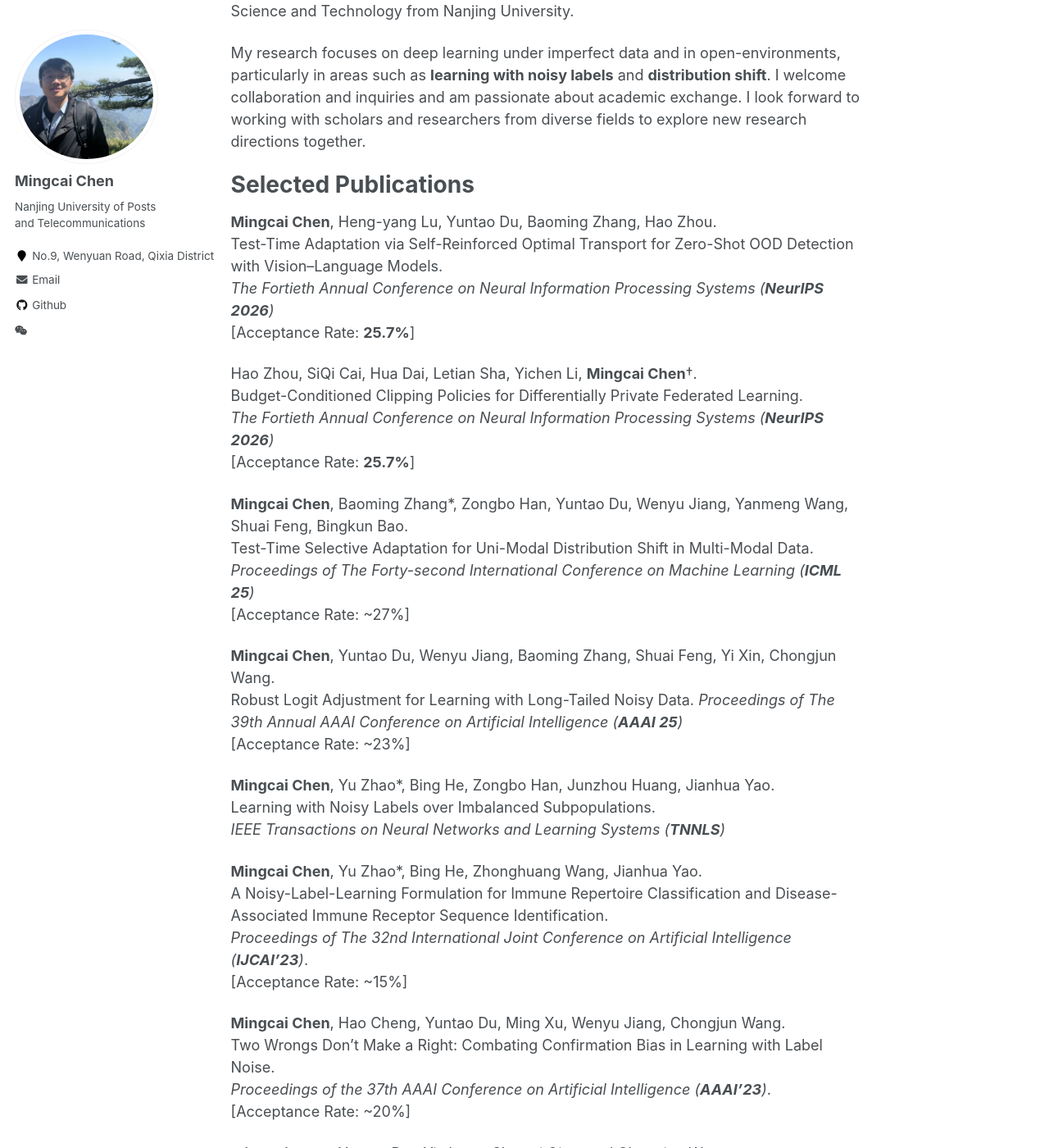
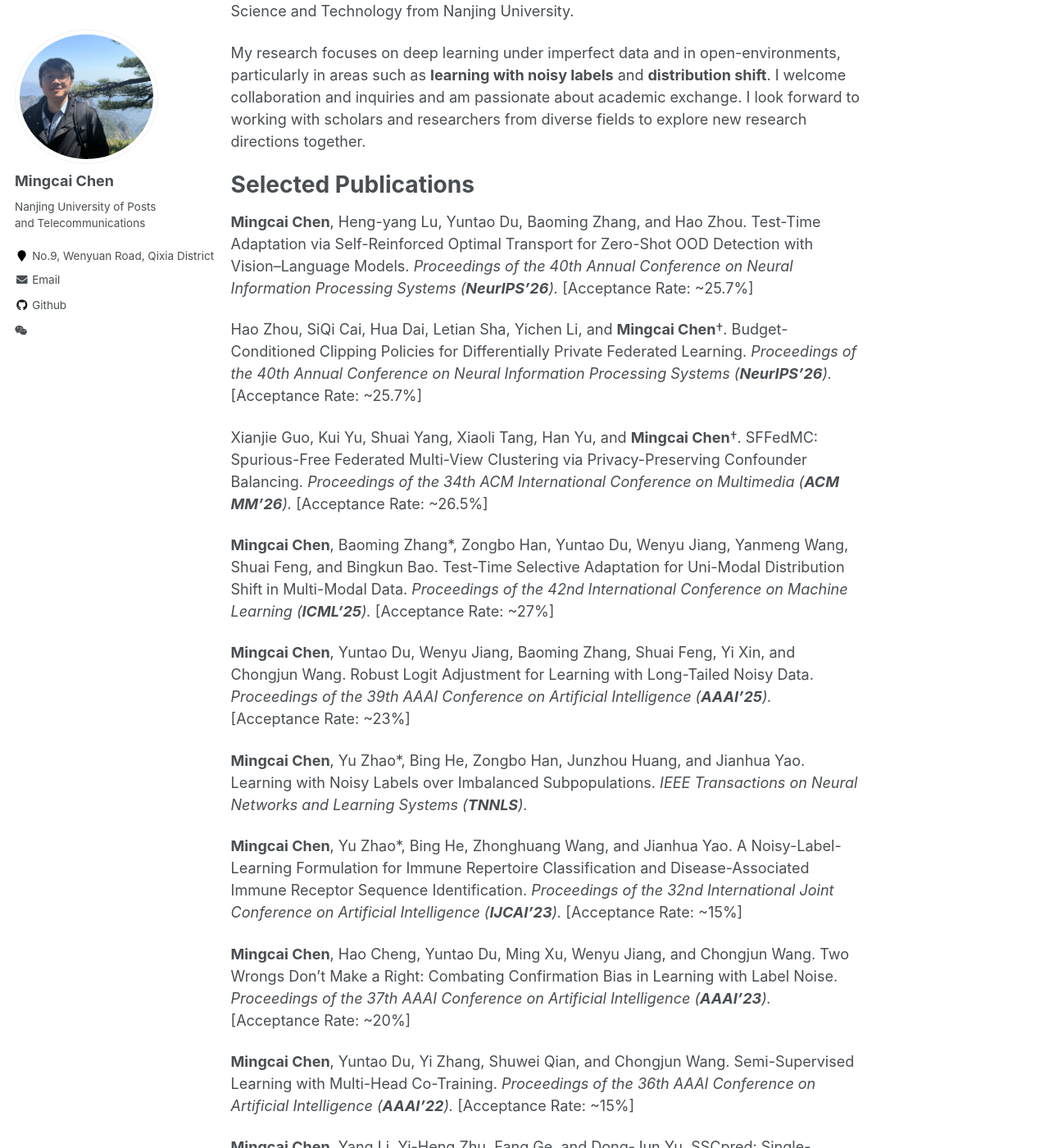
Before and after one commit to chenmc1996/chenmc1996.github.io, a Jekyll site: the page built from _pages/about.md, in a window 1280 px wide and 1400 px high, scrolled down 214 px. Shown: the whole window at 82% size. Built offline with Jekyll 4.4.1, drawn with Linux system fonts in a browser that asks for light colours; some of the changed text lies outside the part shown.

Commit message:
Revise publication list formatting and details
Updated publication entries with corrected author formatting and conference details.

```diff
--- a/_pages/about.md
+++ b/_pages/about.md
@@ -19,68 +19,72 @@ My research focuses on deep learning under imperfect data and in open-environmen
 Selected Publications
 ======
 
-**Mingcai Chen**, Heng-yang Lu, Yuntao Du, Baoming Zhang, Hao Zhou.
+**Mingcai Chen**, Heng-yang Lu, Yuntao Du, Baoming Zhang, and Hao Zhou.
 Test-Time Adaptation via Self-Reinforced Optimal Transport for Zero-Shot OOD Detection with Vision–Language Models.
-*The Fortieth Annual Conference on Neural Information Processing Systems (**NeurIPS 2026**)*
-[Acceptance Rate: **25.7%**]
+*Proceedings of the 40th Annual Conference on Neural Information Processing Systems (**NeurIPS'26**).*
+[Acceptance Rate: ~25.7%]
 
-Hao Zhou, SiQi Cai, Hua Dai, Letian Sha, Yichen Li, **Mingcai Chen**†.
+Hao Zhou, SiQi Cai, Hua Dai, Letian Sha, Yichen Li, and **Mingcai Chen**†.
 Budget-Conditioned Clipping Policies for Differentially Private Federated Learning.
-*The Fortieth Annual Conference on Neural Information Processing Systems (**NeurIPS 2026**)*
-[Acceptance Rate: **25.7%**]
+*Proceedings of the 40th Annual Conference on Neural Information Processing Systems (**NeurIPS'26**).*
+[Acceptance Rate: ~25.7%]
 
-**Mingcai Chen**, Baoming Zhang\*, Zongbo Han, Yuntao Du, Wenyu Jiang, Yanmeng Wang, Shuai Feng, Bingkun Bao.
+Xianjie Guo, Kui Yu, Shuai Yang, Xiaoli Tang, Han Yu, and **Mingcai Chen**†.
+SFFedMC: Spurious-Free Federated Multi-View Clustering via Privacy-Preserving Confounder Balancing.
+*Proceedings of the 34th ACM International Conference on Multimedia (**ACM MM'26**).*
+[Acceptance Rate: ~26.5%]
+
+**Mingcai Chen**, Baoming Zhang\*, Zongbo Han, Yuntao Du, Wenyu Jiang, Yanmeng Wang, Shuai Feng, and Bingkun Bao.
 Test-Time Selective Adaptation for Uni-Modal Distribution Shift in Multi-Modal Data.
-*Proceedings of The Forty-second International Conference on Machine Learning (**ICML 25**)*
+*Proceedings of the 42nd International Conference on Machine Learning (**ICML'25**).*
 [Acceptance Rate: ~27%]
 
-**Mingcai Chen**, Yuntao Du, Wenyu Jiang, Baoming Zhang, Shuai Feng, Yi Xin, Chongjun Wang.
+**Mingcai Chen**, Yuntao Du, Wenyu Jiang, Baoming Zhang, Shuai Feng, Yi Xin, and Chongjun Wang.
 Robust Logit Adjustment for Learning with Long-Tailed Noisy Data.
-*Proceedings of The 39th Annual AAAI Conference on Artificial Intelligence (**AAAI 25**)*
+*Proceedings of the 39th AAAI Conference on Artificial Intelligence (**AAAI'25**).*
 [Acceptance Rate: ~23%]
 
-**Mingcai Chen**, Yu Zhao\*, Bing He, Zongbo Han, Junzhou Huang, Jianhua Yao.
+**Mingcai Chen**, Yu Zhao\*, Bing He, Zongbo Han, Junzhou Huang, and Jianhua Yao.
 Learning with Noisy Labels over Imbalanced Subpopulations.
-*IEEE Transactions on Neural Networks and Learning Systems (**TNNLS**)*
+*IEEE Transactions on Neural Networks and Learning Systems (**TNNLS**).*
 
-
-**Mingcai Chen**, Yu Zhao\*, Bing He, Zhonghuang Wang, Jianhua Yao.
+**Mingcai Chen**, Yu Zhao\*, Bing He, Zhonghuang Wang, and Jianhua Yao.
 A Noisy-Label-Learning Formulation for Immune Repertoire Classification and Disease-Associated Immune Receptor Sequence Identification.
-*Proceedings of The 32nd International Joint Conference on Artificial Intelligence (**IJCAI'23**)*.
+*Proceedings of the 32nd International Joint Conference on Artificial Intelligence (**IJCAI'23**).*
 [Acceptance Rate: ~15%]
 
-**Mingcai Chen**, Hao Cheng, Yuntao Du, Ming Xu, Wenyu Jiang, Chongjun Wang.
+**Mingcai Chen**, Hao Cheng, Yuntao Du, Ming Xu, Wenyu Jiang, and Chongjun Wang.
 Two Wrongs Don't Make a Right: Combating Confirmation Bias in Learning with Label Noise.
-*Proceedings of the 37th AAAI Conference on Artificial Intelligence (**AAAI'23**)*.
+*Proceedings of the 37th AAAI Conference on Artificial Intelligence (**AAAI'23**).*
 [Acceptance Rate: ~20%]
 
-**Mingcai Chen**, Yuntao Du , Yi zhang, Shuwei Qian, and Chongjun Wang.
+**Mingcai Chen**, Yuntao Du, Yi Zhang, Shuwei Qian, and Chongjun Wang.
 Semi-Supervised Learning with Multi-Head Co-Training.
-*Proceedings of the 36th AAAI Conference on Artificial Intelligence (**AAAI'22**)*.
+*Proceedings of the 36th AAAI Conference on Artificial Intelligence (**AAAI'22**).*
 [Acceptance Rate: ~15%]
 
-**Mingcai Chen**, Yang Li, Yi-Heng Zhu, Fang Ge, Dong-Jun Yu.
+**Mingcai Chen**, Yang Li, Yi-Heng Zhu, Fang Ge, and Dong-Jun Yu.
 SSCpred: Single-Sequence-Based Protein Contact Prediction Using Deep Fully Convolutional Network.
-*Journal of Chemical Information and Modeling (**JCIM**)*
+*Journal of Chemical Information and Modeling (**JCIM**).*
 
-Wenyu Jiang, Hao Cheng, **MingCai Chen**, Chongjun Wang, Hongxin Wei.
+Wenyu Jiang, Hao Cheng, **Mingcai Chen**, Chongjun Wang, and Hongxin Wei.
 DOS: Diverse Outlier Sampling for Out-of-Distribution Detection.
-Accepted by *the 12nd International Conference on Learning Representations (**ICLR'24**)*
+*Proceedings of the 12th International Conference on Learning Representations (**ICLR'24**).*
 
-Wenyu Jiang, Yuxin Ge, Hao Cheng, **Mingcai Chen**, Shuai Feng, Yuxin Ge, Chongjun Wang.
+Wenyu Jiang, Yuxin Ge, Hao Cheng, **Mingcai Chen**, Shuai Feng, and Chongjun Wang.
 READ: Aggregating Reconstruction Error into Out-of-distribution Detection.
-*Proceedings of the 37th AAAI Conference on Artificial Intelligence (**AAAI'23**)*.
+*Proceedings of the 37th AAAI Conference on Artificial Intelligence (**AAAI'23**).*
 
-Baoming Zhang, Ming Xu, **Mingcai Chen**, Mingyuan Chen, Chongjun Wang.
+Baoming Zhang, Ming Xu, **Mingcai Chen**, Mingyuan Chen, and Chongjun Wang.
 CopGAT: Co-propagation Self-supervised Graph Attention Network.
-*In Proceedings of ISPA 2022*.
+*Proceedings of the International Symposium on Parallel and Distributed Processing with Applications (**ISPA'22**).*
 
-Shuai Feng, Wenyu Jiang, **Mingcai Chen**, Yuntao Du, Hao Cheng, Chongjun Wang.
+Shuai Feng, Wenyu Jiang, **Mingcai Chen**, Yuntao Du, Hao Cheng, and Chongjun Wang.
 CESED: Exploiting Hyperspherical Predefined Evenly-Distributed Class Centroids for OOD Detection.
-*In Proceedings of SDM 2023*.
+*Proceedings of the SIAM International Conference on Data Mining (**SDM'23**).*
 
-Yuntao Du, Juan Jiang, Hongtao Luo, Haiyang Yang, **Mingcai Chen**, Chongjun Wang.
+Yuntao Du, Juan Jiang, Hongtao Luo, Haiyang Yang, **Mingcai Chen**, and Chongjun Wang.
 Bidirectional View based Consistency Regularization for Semi-Supervised Domain Adaptation.
-*Transactions on Machine Learning Research*.
+*Transactions on Machine Learning Research (**TMLR**).*
 
 _* Equal contribution; † Corresponding author._
```
